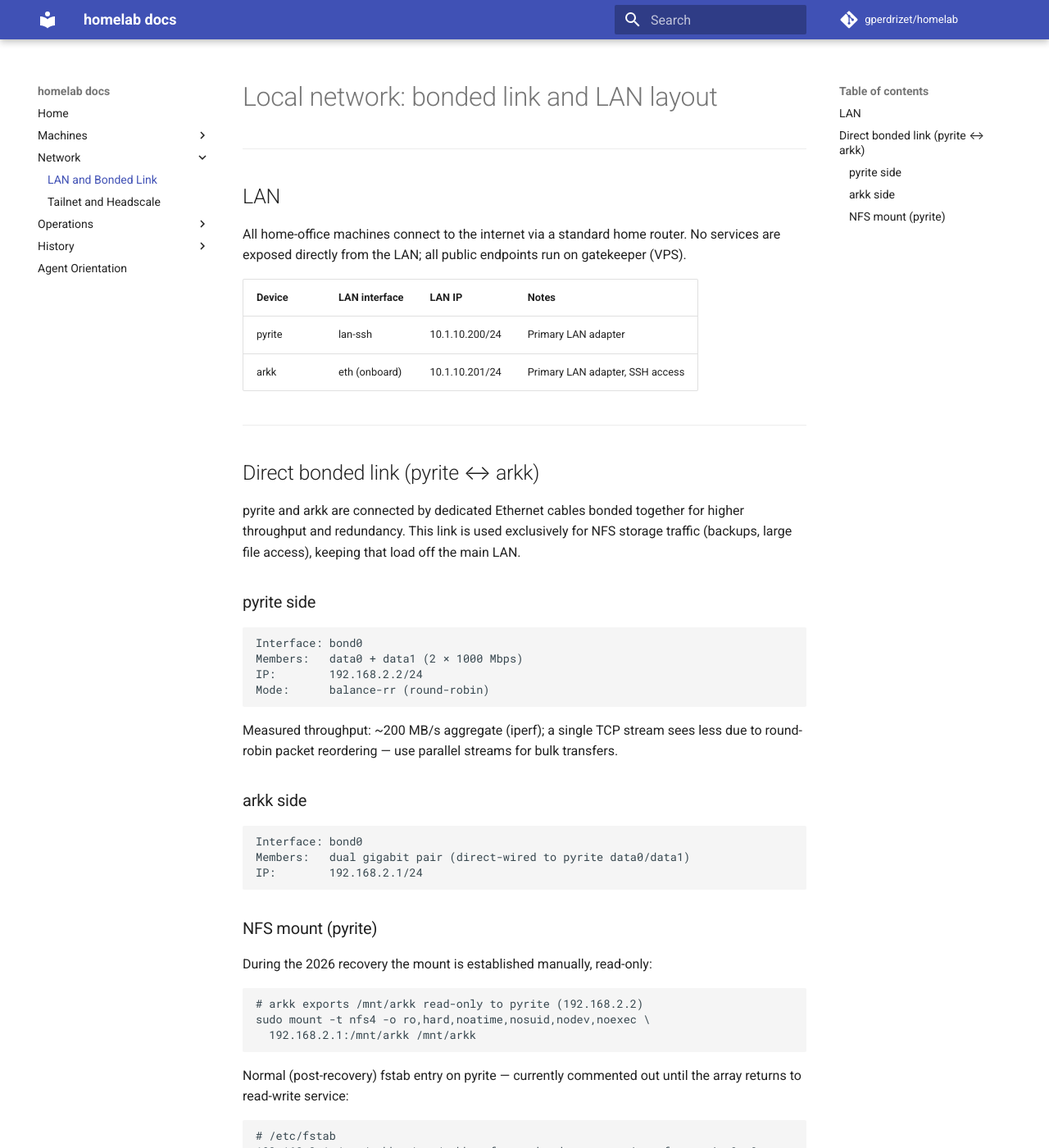
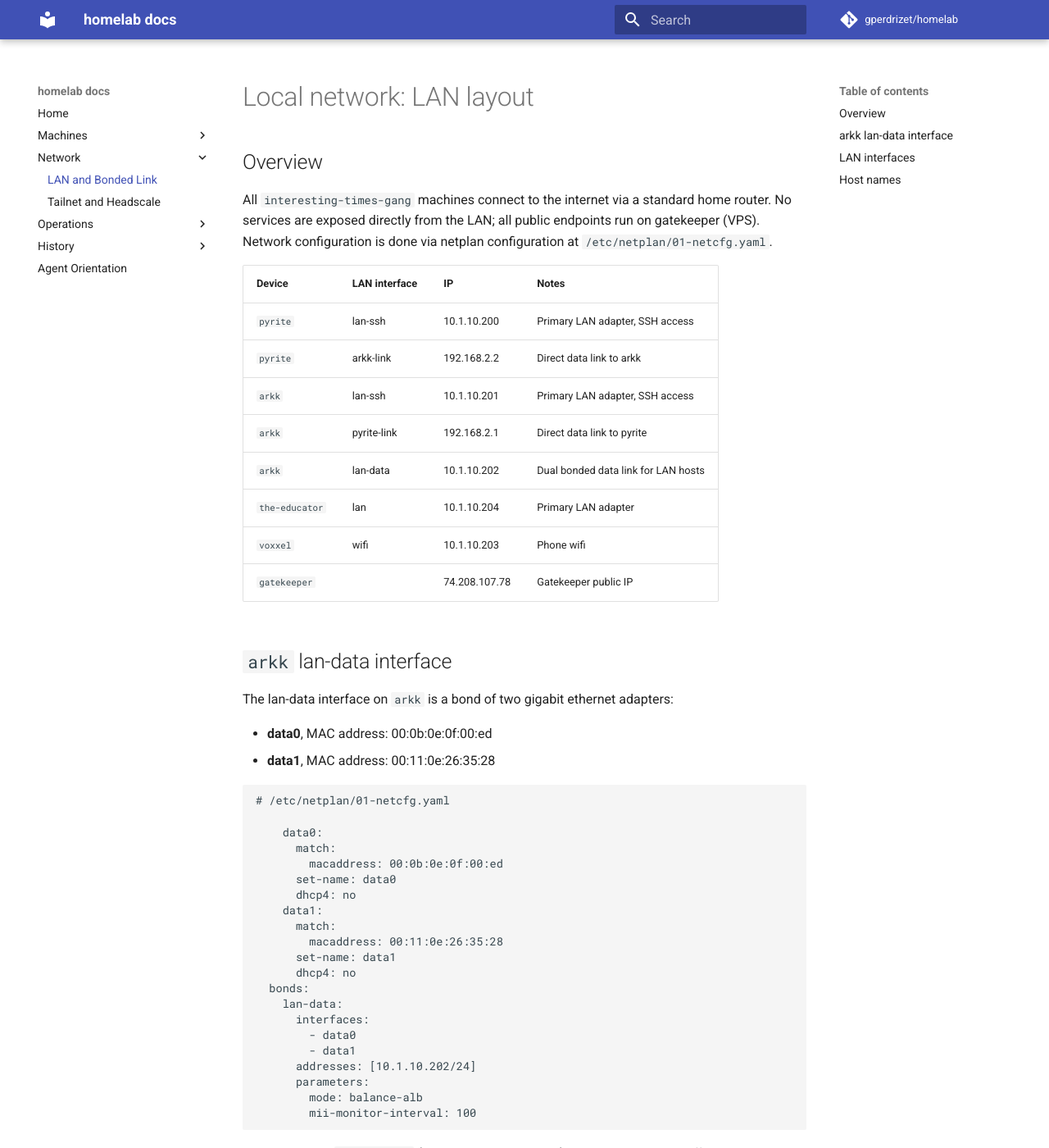
Before and after one commit to gperdrizet/homelab, an MkDocs documentation site: the page built from docs/network/lan.md, in a window 1280 px wide and 1400 px high. Shown: the whole window at 82% size. Built offline with MkDocs 1.6.1 and Material for MkDocs 9.7.7, drawn with Linux system fonts in a browser that asks for light colours; comment, search, counter and statistics services are not loaded; some of the changed text lies outside the part shown.

Commit message:
Updated LAN configuration, added the-educator

````diff
--- a/docs/network/lan.md
+++ b/docs/network/lan.md
@@ -1,61 +1,129 @@
-# Local network: bonded link and LAN layout
+# Local network: LAN layout
 
----
+## Overview
 
-## LAN
+All `interesting-times-gang` machines connect to the internet via a standard home router.
+No services are exposed directly from the LAN; all public endpoints run on
+gatekeeper (VPS). Network configuration is done via netplan configuration at `/etc/netplan/01-netcfg.yaml`.
 
-All home-office machines connect to the internet via a standard home router.
-No services are exposed directly from the LAN; all public endpoints run on
-gatekeeper (VPS).
+| Device         | LAN interface | IP            | Notes                               |
+|----------------|---------------|---------------|-------------------------------------|
+| `pyrite`       | lan-ssh       | 10.1.10.200   | Primary LAN adapter, SSH access     |
+| `pyrite`       | arkk-link     | 192.168.2.2   | Direct data link to arkk            |
+| `arkk`         | lan-ssh       | 10.1.10.201   | Primary LAN adapter, SSH access     |
+| `arkk`         | pyrite-link   | 192.168.2.1   | Direct data link to pyrite          |
+| `arkk`         | lan-data      | 10.1.10.202   | Dual bonded data link for LAN hosts |
+| `the-educator` | lan           | 10.1.10.204   | Primary LAN adapter                 |
+| `voxxel`       | wifi          | 10.1.10.203   | Phone wifi                          |
+| `gatekeeper`   |               | 74.208.107.78 | Gatekeeper public IP                |
 
-| Device  | LAN interface | LAN IP | Notes |
-|---------|---------------|--------|-------|
-| pyrite  | lan-ssh | 10.1.10.200/24 | Primary LAN adapter |
-| arkk    | eth (onboard) | 10.1.10.201/24 | Primary LAN adapter, SSH access |
+## `arkk` lan-data interface
 
----
+The lan-data interface on `arkk` is a bond of two gigabit ethernet adapters:
 
-## Direct bonded link (pyrite ↔ arkk)
+- **data0**, MAC address: 00:0b:0e:0f:00:ed
+- **data1**, MAC address: 00:11:0e:26:35:28
 
-pyrite and arkk are connected by dedicated Ethernet cables bonded together for
-higher throughput and redundancy. This link is used exclusively for NFS storage
-traffic (backups, large file access), keeping that load off the main LAN.
+```yaml
+# /etc/netplan/01-netcfg.yaml
 
-### pyrite side
-
-```
-Interface: bond0
-Members:   data0 + data1 (2 × 1000 Mbps)
-IP:        192.168.2.2/24
-Mode:      balance-rr (round-robin)
+    data0:
+      match:
+        macaddress: 00:0b:0e:0f:00:ed
+      set-name: data0
+      dhcp4: no
+    data1:
+      match:
+        macaddress: 00:11:0e:26:35:28
+      set-name: data1
+      dhcp4: no
+  bonds:
+    lan-data:
+      interfaces:
+        - data0
+        - data1
+      addresses: [10.1.10.202/24]
+      parameters:
+        mode: balance-alb
+        mii-monitor-interval: 100
 ```
 
-Measured throughput: ~200 MB/s aggregate (iperf); a single TCP stream sees
-less due to round-robin packet reordering — use parallel streams for bulk
-transfers.
+The link runs in `balance-alb` (adaptive load balancing) mode to distribute traffic across both NIC's when multiple hosts are hitting the RAID array.
 
-### arkk side
+## LAN interfaces
 
-```
-Interface: bond0
-Members:   dual gigabit pair (direct-wired to pyrite data0/data1)
-IP:        192.168.2.1/24
+On `pyrite` and `arkk` the lan-ssh link caries all traffic other than nfs mounts. On the educator, the single lan link handles everything.
+
+Static IPv4 addresses are assigned via netplan. Interface names are assigned via MAC address matching. IPv6 is disabled. Example lan-ssh netplan configuration stanza from `pyrite`:
+
+```yaml
+# /etc/netplan/01-netcfg.yaml
+
+    lan-ssh:
+      match:
+        macaddress: 0c:c4:7a:47:63:ac
+      set-name: lan-ssh
+      dhcp6: false
+      accept-ra: false
+      link-local: []
+      addresses: [10.1.10.200/24]
+      nameservers:
+        addresses: [1.1.1.1, 1.0.0.1, 8.8.8.8]
+      routes:
+      - to: default
+        via: 10.1.10.1
+      optional: true
 ```
 
-### NFS mount (pyrite)
+## Host names
 
-During the 2026 recovery the mount is established manually, read-only:
+Host names are configured in `/etc/hosts`. The loopback is given a FQDN to distinguish it from the host's network address. Here is `pyrite`:
 
-```bash
-# arkk exports /mnt/arkk read-only to pyrite (192.168.2.2)
-sudo mount -t nfs4 -o ro,hard,noatime,nosuid,nodev,noexec \
-  192.168.2.1:/mnt/arkk /mnt/arkk
+```text
+# /etc/hosts
+127.0.0.1 localhost
+127.0.1.1 pyrite.local
+
+::1     ip6-localhost ip6-loopback
+fe00::0 ip6-localnet
+ff00::0 ip6-mcastprefix
+ff02::1 ip6-allnodes
+ff02::2 ip6-allrouters
+
+10.1.10.204 the-educator
+10.1.10.202 arkk
+10.1.10.200 pyrite
+100.64.0.1 gatekeeper
+74.208.107.78 gatekeeper-public-i
 ```
 
-Normal (post-recovery) fstab entry on pyrite — currently commented out until
-the array returns to read-write service:
+SSH hosts are also set in `~/.ssh/config`:
 
+```text
+Host arkk
+    HostName 10.1.10.201
+    User siderealyear
+    Port 22
+
+Host gatekeeper
+    HostName 100.64.0.1
+    User siderealyear
+    Port 44441
+    ForwardAgent yes
+
+Host gatekeeper-public-ip
+    HostName 74.208.107.78
+    User siderealyear
+    Port 44441
+    ForwardAgent yes
+
+Host pyrite
+    HostName 10.1.10.200
+    User siderealyear
+    Port 4444
+
+Host the-educator
+    HostName 10.1.10.204
+    User siderealyear
+    Port 22
 ```
-# /etc/fstab
-192.168.2.1:/mnt/arkk  /mnt/arkk  nfs  rw,hard,sync,noatime,nfsvers=4  0  0
-```
````
